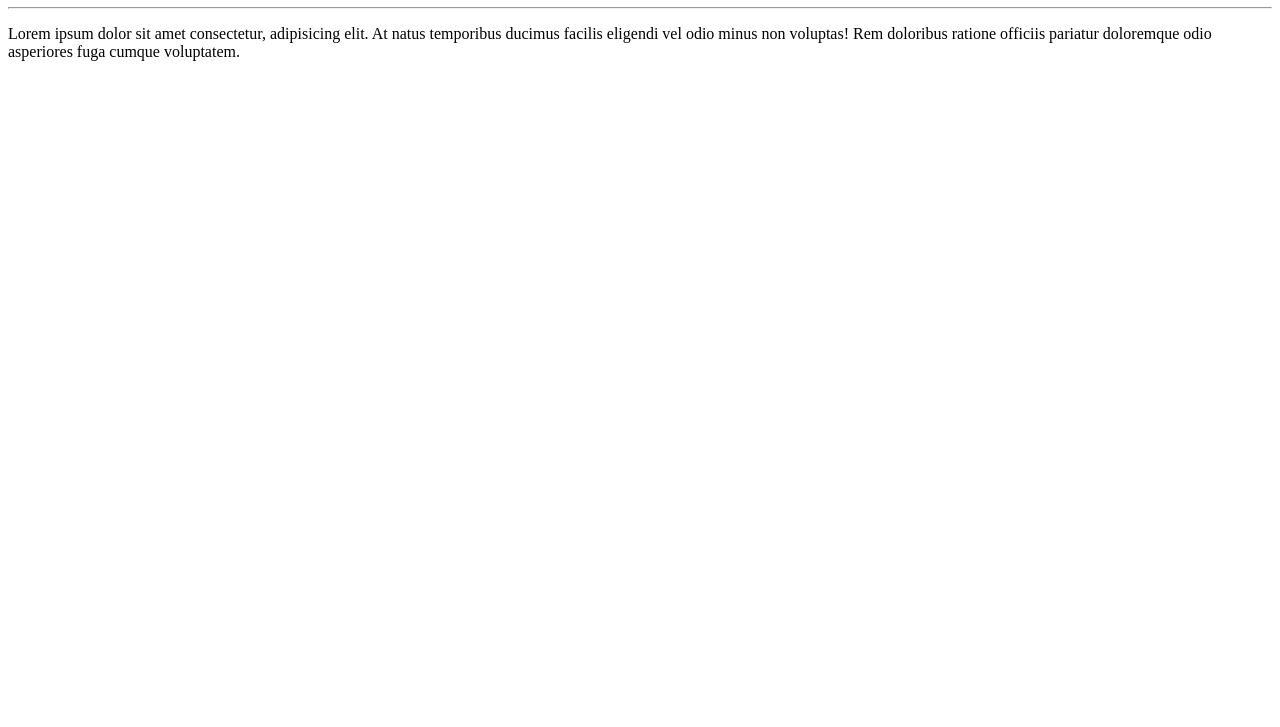
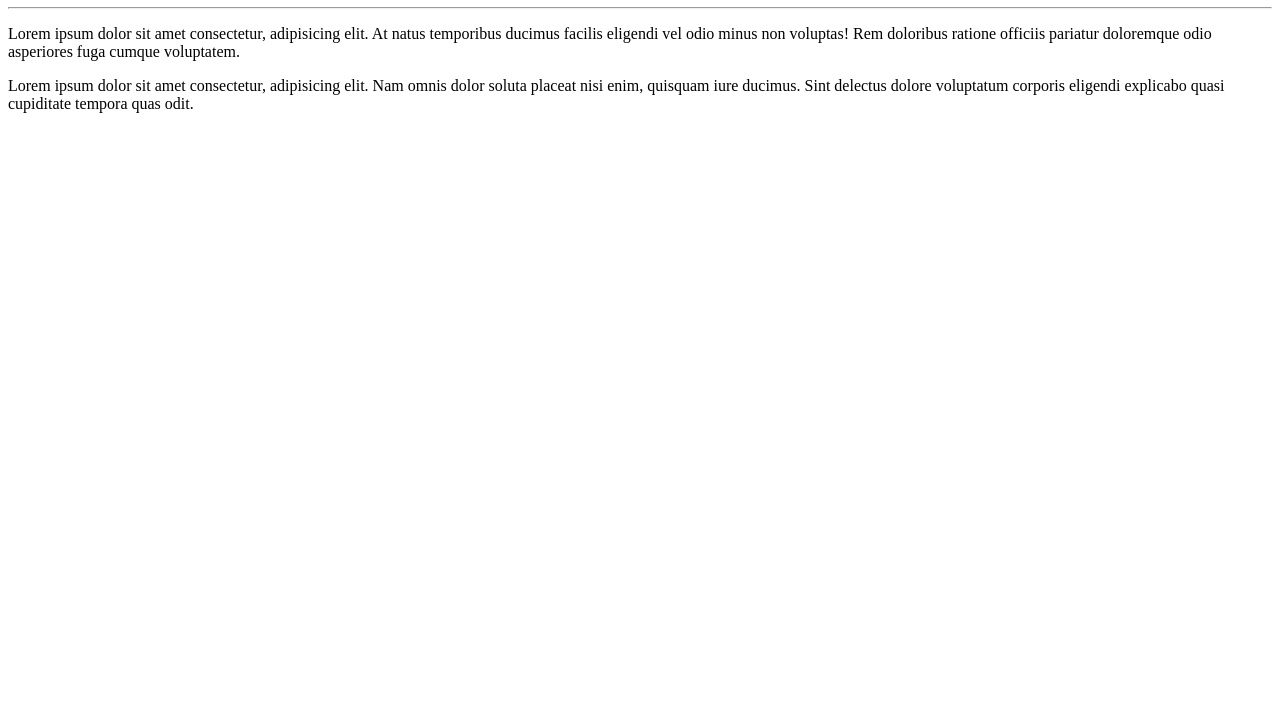
Before and after one commit to Emeyas-Franco/Ola-Mundo, a plain HTML site: page site-exemplo/index.html in a window 1280 px wide. Shown: the part 73-800 px from the top of the page. Drawn offline with Linux system fonts and the light colour scheme.

Commit message:
Adicionei um paragrafo

```diff
--- a/site-exemplo/index.html
+++ b/site-exemplo/index.html
@@ -9,5 +9,6 @@
     <h1>Olá, Mundo!</h1>
     <hr>
     <p>Lorem ipsum dolor sit amet consectetur, adipisicing elit. At natus temporibus ducimus facilis eligendi vel odio minus non voluptas! Rem doloribus ratione officiis pariatur doloremque odio asperiores fuga cumque voluptatem.</p>
+    <p>Lorem ipsum dolor sit amet consectetur, adipisicing elit. Nam omnis dolor soluta placeat nisi enim, quisquam iure ducimus. Sint delectus dolore voluptatum corporis eligendi explicabo quasi cupiditate tempora quas odit.</p>
 </body>
 </html>
```
